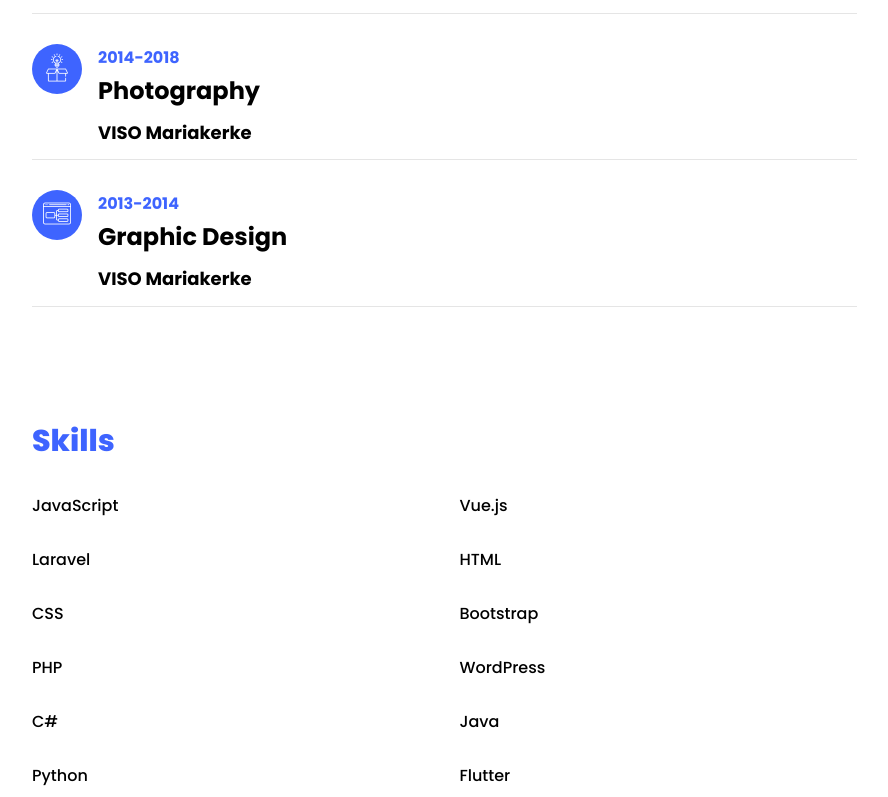
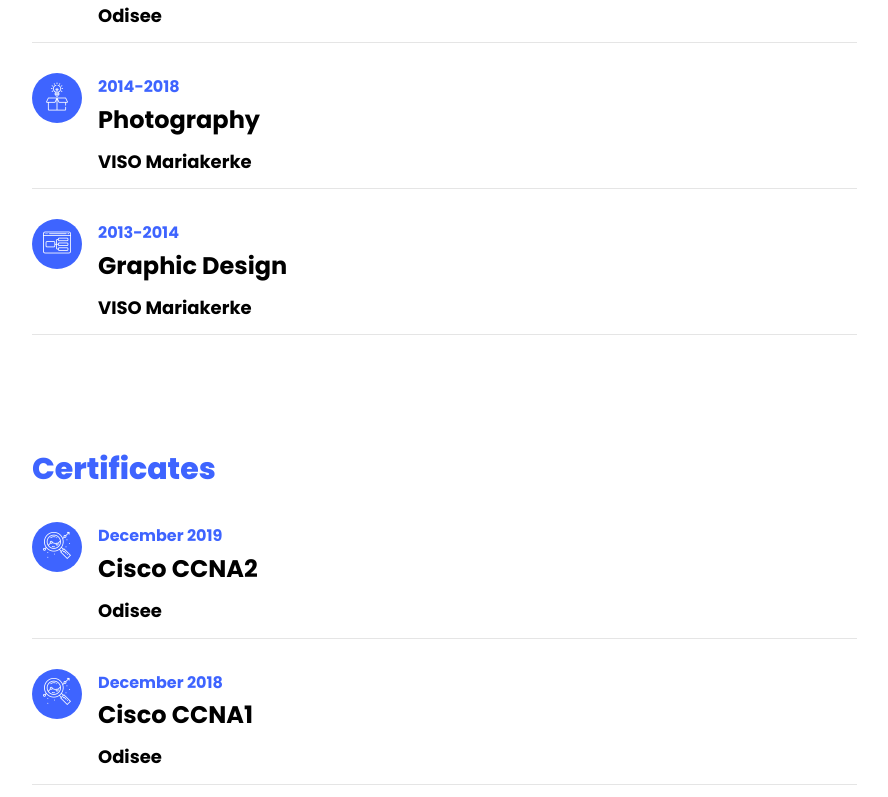
Before and after one commit to ElianCodes/ElianCodes-frontend, a Vue app: page / in a window 1280 px wide. Shown: the part 2000-2797 px from the top of the page, without its empty margins (338-1226 px from the left). Built offline with nearby package versions, Linux system fonts and the light colour scheme.

Commit message:
✨ added Certificate section

```diff
--- a/src/components/Home.vue
+++ b/src/components/Home.vue
@@ -36,6 +36,12 @@ export default {
             { id: 2, title: "Graphic Design", date: "2013-2014", company: "VISO Mariakerke", link: "https://www.viso.be", icon: "flaticon-ux-design"}
           ]
         },
+        { title: "Certificates", id: "certificates", type: "items",
+          items: [
+            { id: 1, title: "Cisco CCNA2", date: "December 2019", company: "Odisee", link: "https://www.odisee.be", icon: "flaticon-analysis"},
+            { id: 0, title: "Cisco CCNA1", date: "December 2018", company: "Odisee", link: "https://www.odisee.be", icon: "flaticon-analysis"}
+          ]
+        },
         { title: "Skills", id: "skills", type: "skills",
           items: [
             {name: "JavaScript"}, {name: "Vue.js"}, {name: "Laravel"},
```
Also changed, not shown: 5 other files (tests, documents, lock files or other folders).
